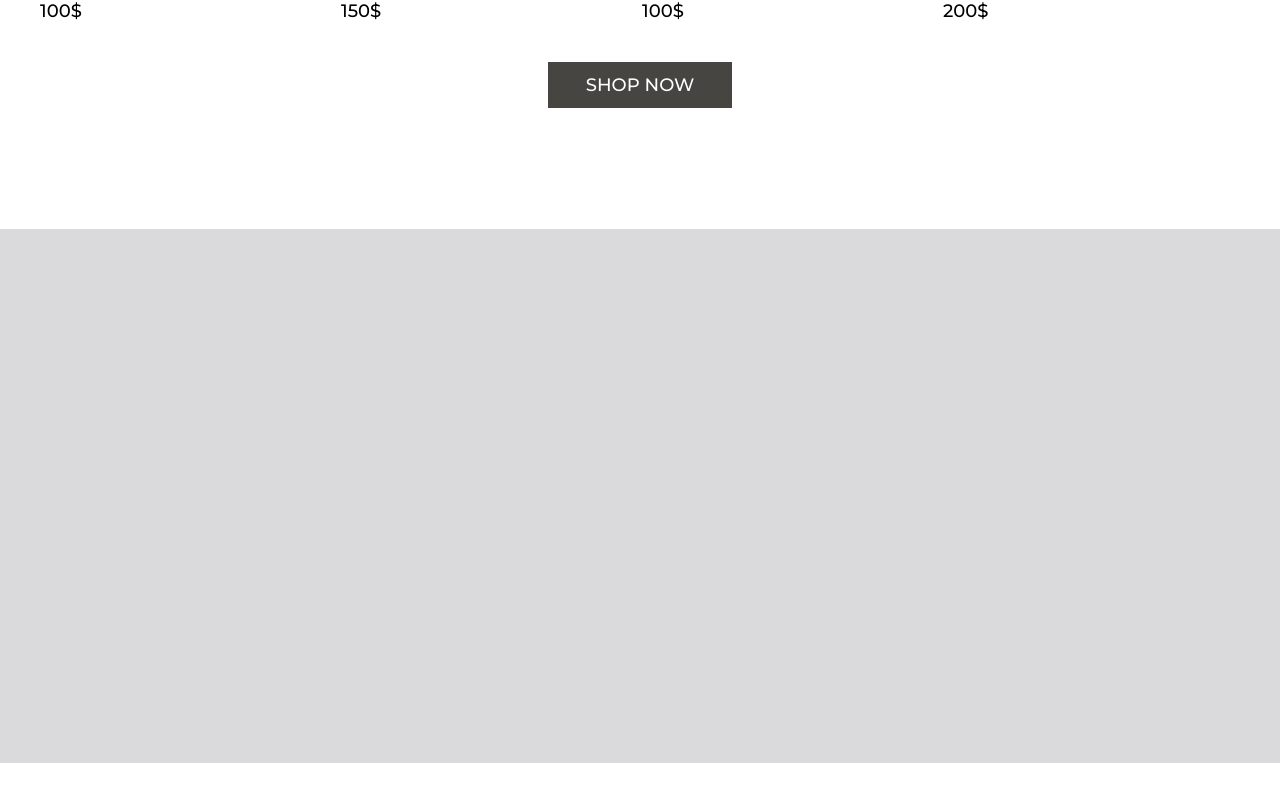
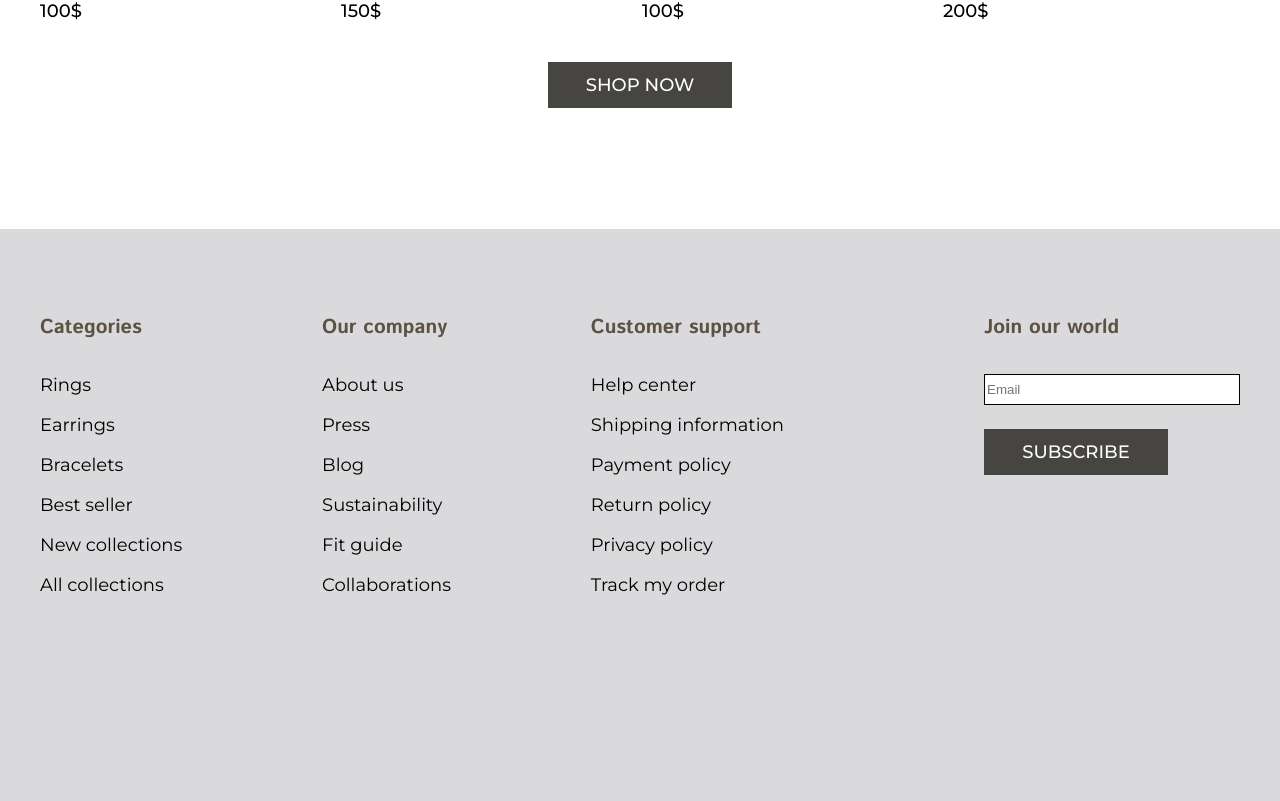
Before and after one commit to davyra/Enza, a React (Vite) app: page / in a window 1280 px wide. Shown: the part 3925-4726 px from the top of the page. Before the commit the page ends 4688 px from the top, so only its background shows below. Built offline with nearby package versions, Linux system fonts and the light colour scheme; a web font is replaced by a local one.

Commit message:
next commit

```diff
--- a/src/components/Footer/Footer.jsx
+++ b/src/components/Footer/Footer.jsx
@@ -1,7 +1,48 @@
 import './style.scss'
+import MyButton from '/src/components/MyButton/MyButton'
 
 const Footer = () => {
-    return <div className="footer-component"></div>
+    return (
+        <div className="footer-component">
+            <div className="main">
+                <div className="list">
+                    <div className="content">
+                        <p className="name">Categories</p>
+                        <p>Rings</p>
+                        <p>Earrings</p>
+                        <p>Bracelets</p>
+                        <p>Best seller</p>
+                        <p>New collections</p>
+                        <p>All collections</p>
+                    </div>
+                    <div className="content">
+                        <p className="name">Our company</p>
+                        <p>About us</p>
+                        <p>Press</p>
+                        <p>Blog</p>
+                        <p>Sustainability</p>
+                        <p>Fit guide</p>
+                        <p>Collaborations</p>
+                    </div>
+                    <div className="content">
+                        <p className="name">Customer support</p>
+                        <p>Help center</p>
+                        <p>Shipping information </p>
+                        <p>Payment policy</p>
+                        <p>Return policy</p>
+                        <p>Privacy policy</p>
+                        <p>Track my order</p>
+                    </div>
+                </div>
+
+                <div className="sub">
+                    <p className="name">Join our world</p>
+                    <input type="text" placeholder="Email" />
+                    <MyButton style={{ width: '184px', marginTop: '24px' }}>SUBSCRIBE</MyButton>
+                </div>
+            </div>
+        </div>
+    )
 }
 
 export default Footer
--- a/src/components/Footer/style.scss
+++ b/src/components/Footer/style.scss
@@ -1,5 +1,60 @@
+@import url('https://fonts.googleapis.com/css2?family=Istok+Web:wght@400;700&display=swap');
+@import url('https://fonts.googleapis.com/css2?family=Montserrat:wght@100..900&display=swap');
+
 .footer-component {
     height: 534px;
     width: 100%;
     background-color: #dadadc;
+    font-family: 'Montserrat', sans-serif;
+    font-style: normal;
+    font-weight: 400;
+    font-size: 18px;
+    line-height: 22px;
+    color: #000000;
+
+    padding-top: 64px;
+
+    .main {
+        display: flex;
+        max-width: 1200px;
+        margin: auto;
+        justify-content: space-between;
+
+        .name {
+            margin-bottom: 32px;
+
+            font-family: 'Istok Web', sans-serif;
+            font-style: normal;
+            font-weight: 700;
+            font-size: 20px;
+            line-height: 29px;
+            color: #5c5243;
+        }
+
+        p {
+            margin-bottom: 18px;
+        }
+
+        .list {
+            display: flex;
+            width: 744px;
+            justify-content: space-between;
+        }
+
+        .sub {
+            display: flex;
+            flex-direction: column;
+            align-items: flex-start;
+
+            input {
+                box-sizing: border-box;
+                width: 256px;
+                height: 31px;
+                border: 1px solid #000000;
+
+                font-weight: 500;
+                color: rgba(12, 1, 1, 0.53);
+            }
+        }
+    }
 }
--- a/src/pages/Basket/Basket.jsx
+++ b/src/pages/Basket/Basket.jsx
@@ -13,7 +13,6 @@ const Basket = ({}) => {
 
     const [step, setStep] = useState(1)
 
-    console.log(total)
     const handleRemoveItem = (id) => {
         dispatch(removeItem(id))
     }
```
